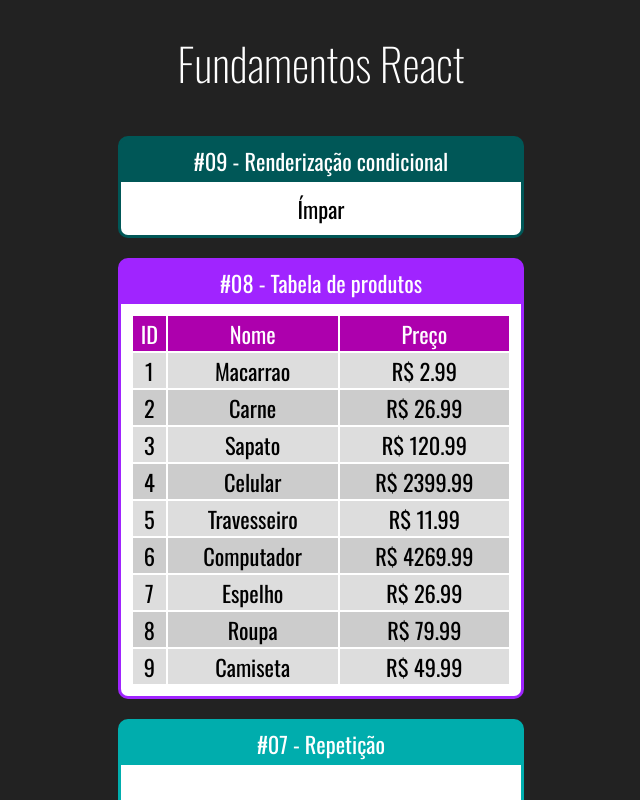
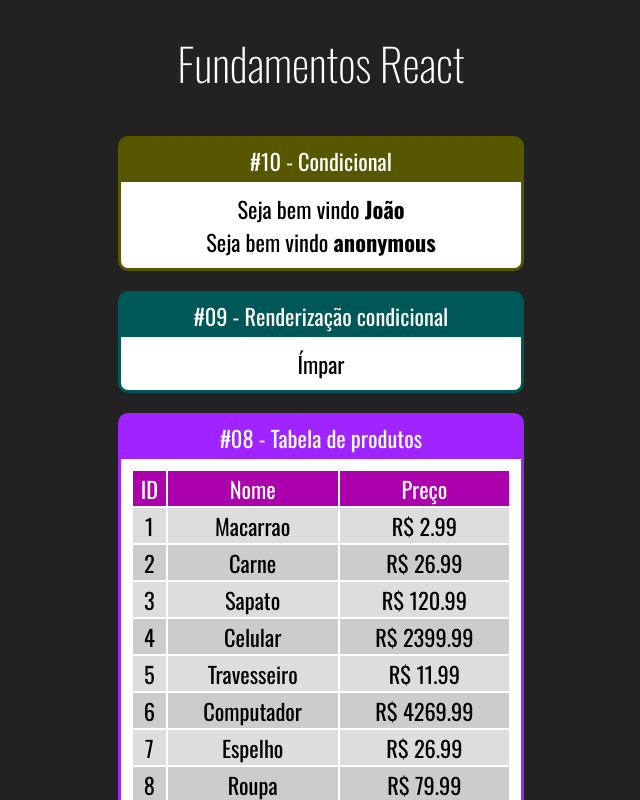
Before and after one commit to jaovw/React, a React (Create React App) app in the folder fundamentos-react/: page / in a window 1280 px wide. Shown: the top 800 px of the page, without its empty margins (319-959 px from the left). Built offline with nearby package versions, Linux system fonts and the light colour scheme.

Commit message:
Usando o IF como componente para render

```diff
--- a/fundamentos-react/src/App.jsx
+++ b/fundamentos-react/src/App.jsx
@@ -13,10 +13,22 @@ import FamiliaMembro from "./components/basic/FamiliaMembro";
 import ListaAlunos from "./components/repeticao/ListaAlunos";
 import TabelaProdutos from "./components/repeticao/TabelaProdutos";
 import ParOuImpar from "./components/condicional/ParOuImpar";
+import UsuarioInfo from "./components/condicional/UsuarioInfo";
 
 export default _ =>
     <div className="App">
         <h1>Fundamentos React</h1>
+
+        <div className="Cards">
+            <Card titulo='#10 - Condicional' color='#575700'>
+                <UsuarioInfo
+                usuario={{nome: 'João'}}
+                />
+                <UsuarioInfo
+                usuario={{email: 'jo@ao.com'}}
+                />
+            </Card>
+        </div>
 
         <div className="Cards">
             <Card titulo='#09 - Renderização condicional' color='#005757'>
--- /dev/null
+++ b/fundamentos-react/src/components/condicional/UsuarioInfo.jsx
@@ -0,0 +1,18 @@
+import React from "react";
+import If from "./if"
+export default props => {
+
+    const usuario = props.usuario || {}
+
+    return (
+        <div>
+            <If test ={usuario && usuario.nome}>
+                Seja bem vindo <strong>{props.usuario.nome}</strong>
+            </If>
+
+            <If test ={!usuario || !usuario.nome}>
+                Seja bem vindo <strong>anonymous</strong>
+            </If>
+        </div>
+    )
+}
--- /dev/null
+++ b/fundamentos-react/src/components/condicional/if.js
@@ -0,0 +1,15 @@
+/*
+<If test ={exp}>
+    <span>...</span>
+    <span>...</span>
+    <span>...</span>
+</If>
+*/
+
+export default props => {
+    if(props.test) {
+        return props.children
+    } else {
+        return false
+    }
+}
```
